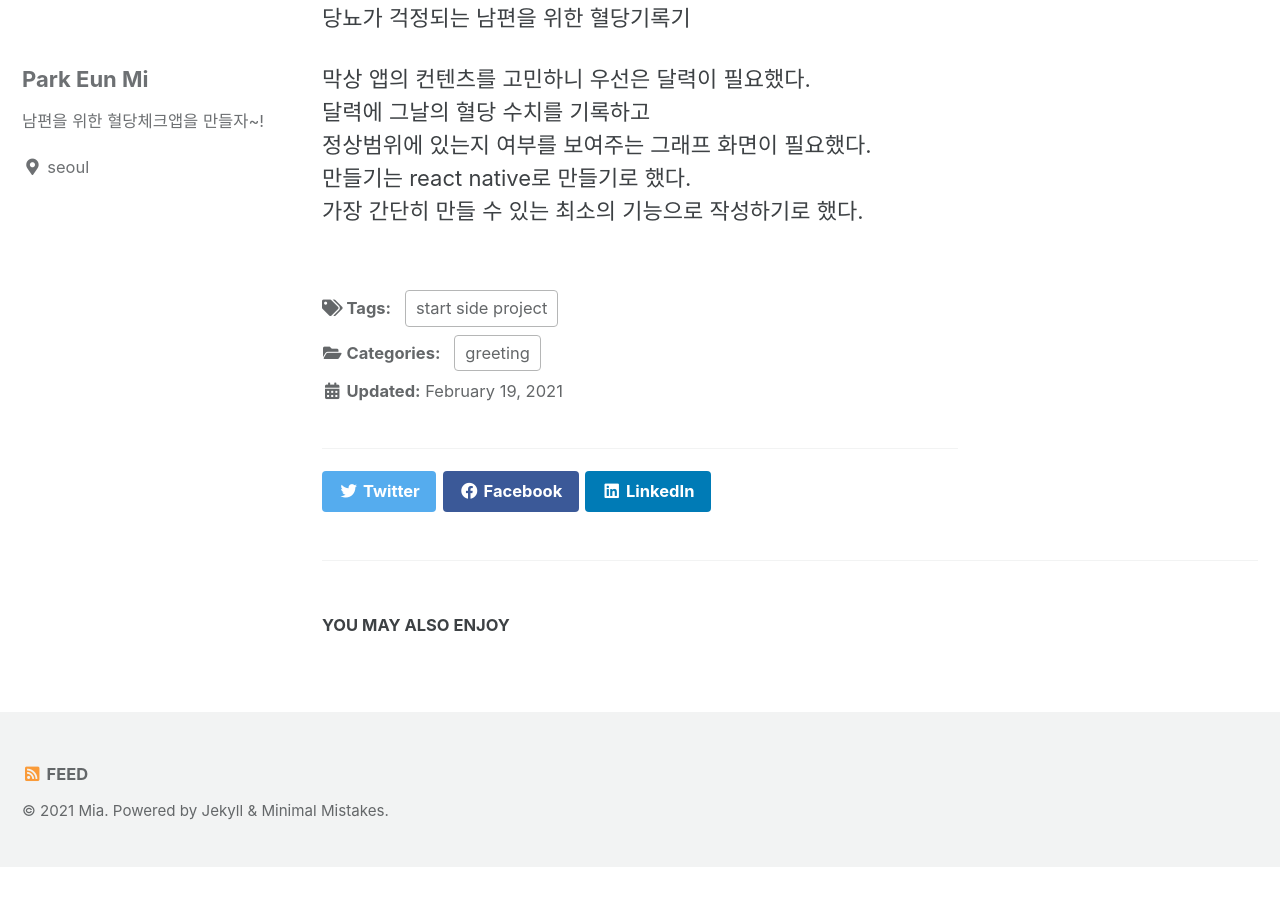
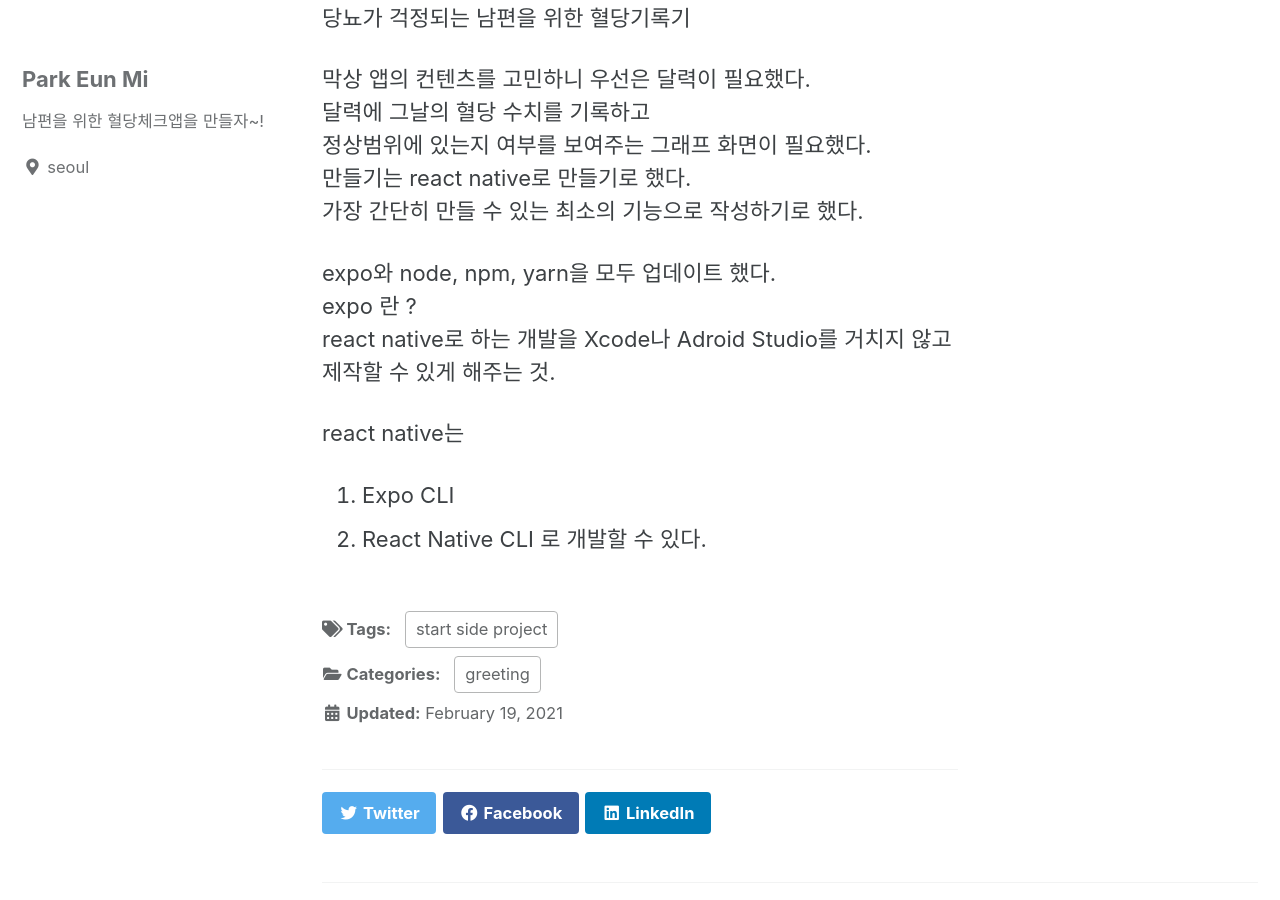
Before and after one commit to eunmipark-1/mia_blog, a Jekyll site: the page built from _posts/2021-02-19-hello.md, in a window 1280 px wide and 900 px high, scrolled down 484 px. Built offline with Jekyll 4.4.1, drawn with Linux system fonts in a browser that asks for light colours; cached includes are drawn as plain includes; before the commit the page ends 1351 px from its top, so only the background shows below that.

Commit message:
post update

```diff
--- a/_posts/2021-02-19-hello.md
+++ b/_posts/2021-02-19-hello.md
@@ -20,3 +20,12 @@ toc: true
 정상범위에 있는지 여부를 보여주는 그래프 화면이 필요했다.
 만들기는 react native로 만들기로 했다.
 가장 간단히 만들 수 있는 최소의 기능으로 작성하기로 했다.
+
+expo와 node, npm, yarn을 모두 업데이트 했다.
+expo 란 ?
+  react native로 하는 개발을 Xcode나 Adroid Studio를 거치지 않고 제작할 수 있게 해주는 것.
+
+react native는
+1. Expo CLI
+2. React Native CLI
+로 개발할 수 있다.
```
